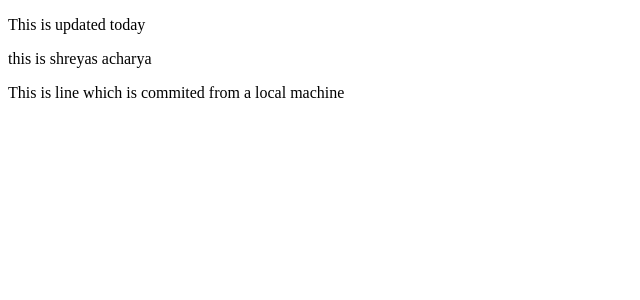
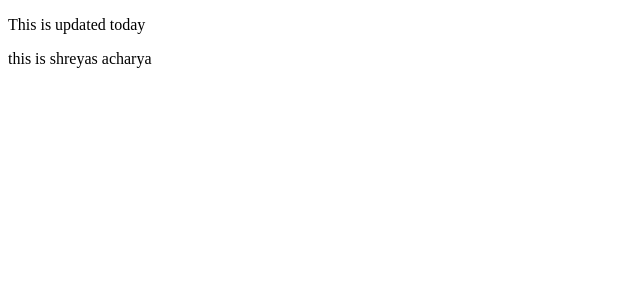
Before and after one commit to ShreyasAch/demorepo, a Nuxt app: page /TableView in a window 1280 px wide. Shown: the top 300 px of the page, without its empty margins (0-640 px from the left). Built offline with nearby package versions, Linux system fonts and the light colour scheme.

Commit message:
28 Apr 2023, 16:16

```diff
--- a/pages/TableView.vue
+++ b/pages/TableView.vue
@@ -2,6 +2,5 @@
     <div>
         <p> This is updated today</p>
         <p> this is shreyas acharya </p>
-        <p> This is line which is commited from a local machine</p>
     </div>
 </template>
```
